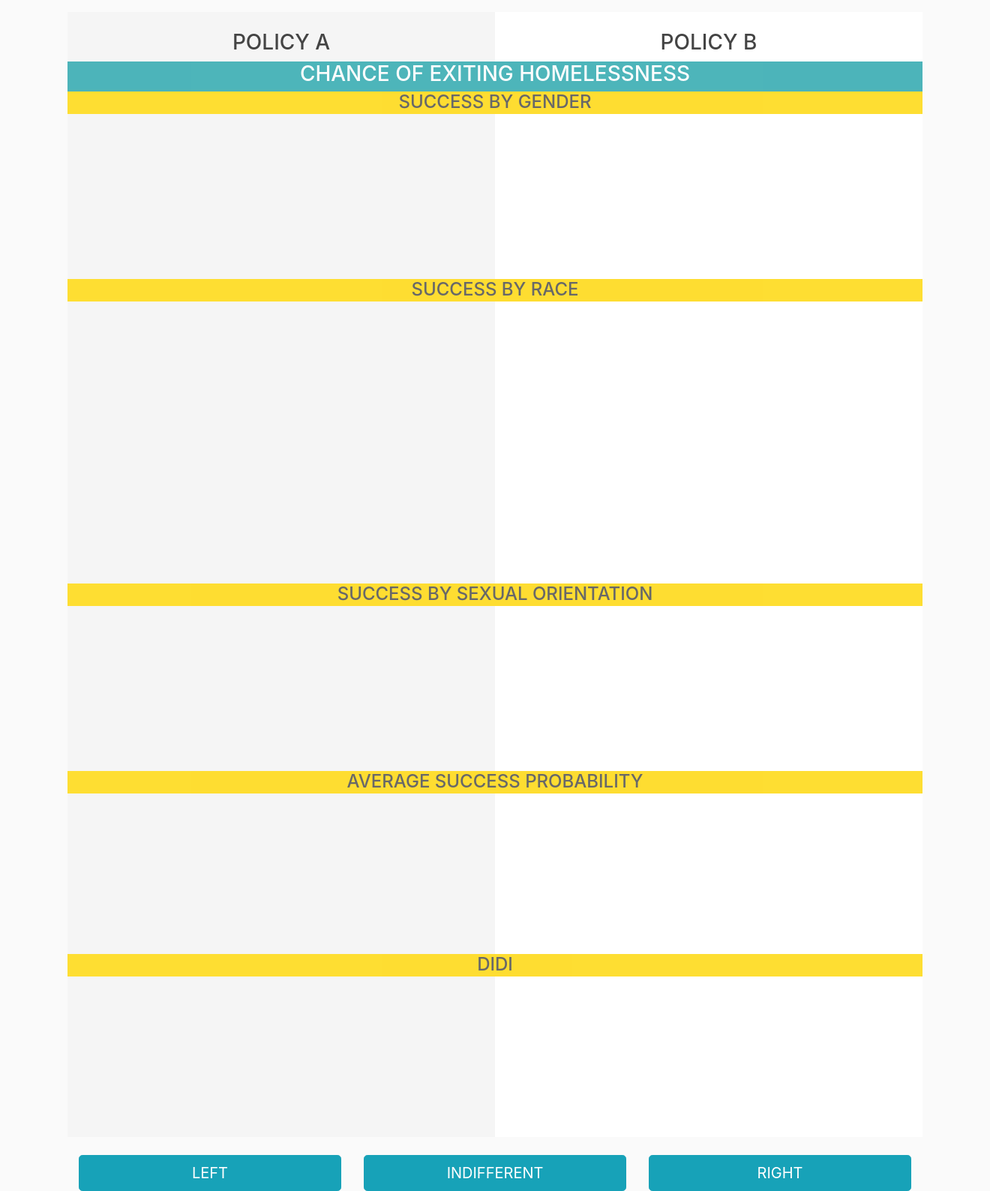
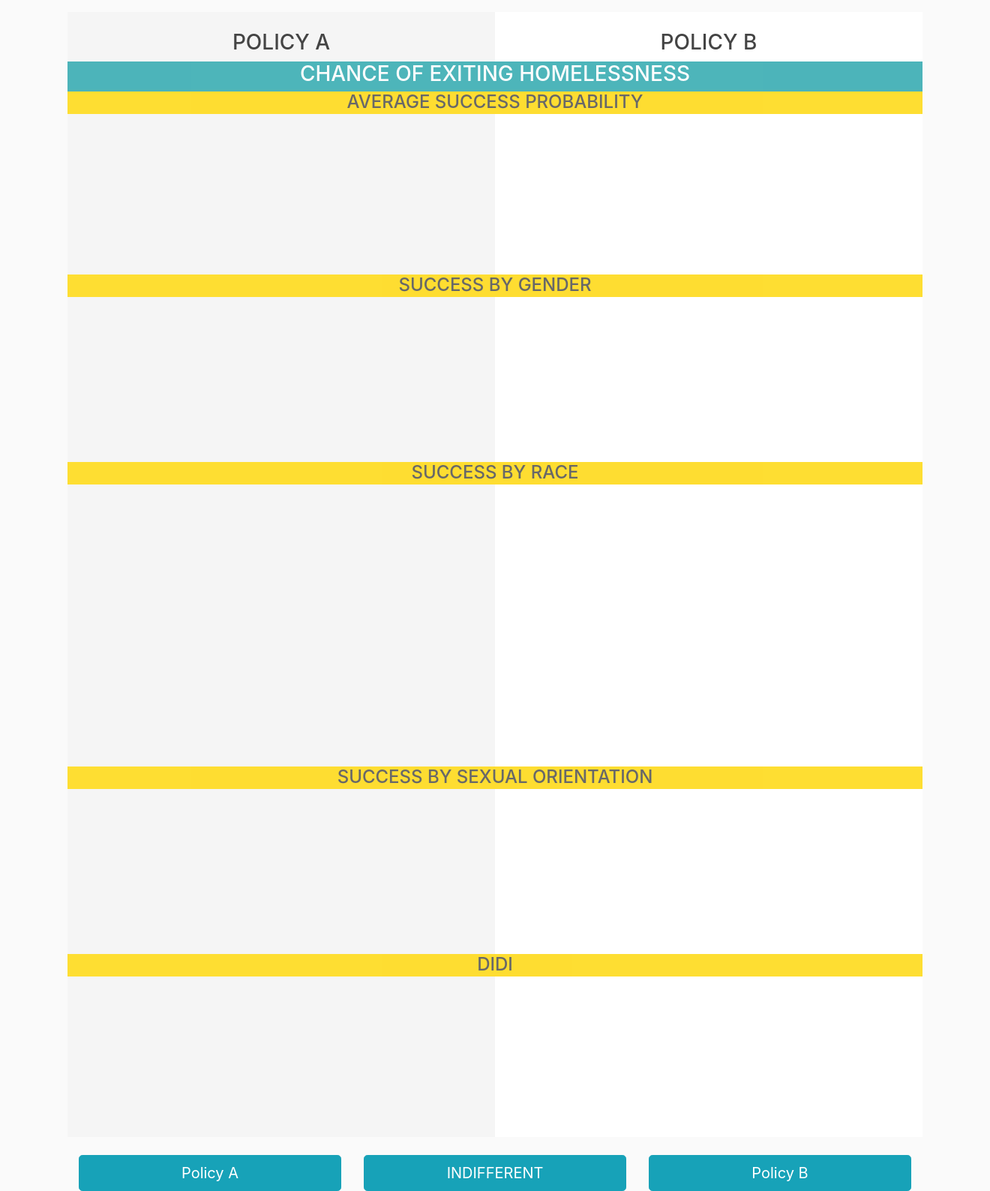
Before and after one commit to AayushSinha/cais-website, a Django app: page /staticquiz/ in a window 1320 px wide; the page is wider, and only the part inside the window is pictured. Shown: the part 64-1652 px from the top of that part at 75% size. Run offline with Django 3.2, Linux system fonts and the light colour scheme; a map, chart or similar area stays blank; some libraries are stand-ins or nearby versions.

Commit message:
Code updated

```diff
--- a/mysite/main/templates/main/staticquiz.html
+++ b/mysite/main/templates/main/staticquiz.html
@@ -63,11 +63,17 @@ function setChart(){
               ],
           }],
           labels:['Male: '+ Math.round(gen_male[0])+"%"],
+        //    labels:['Success: '+ Math.round(gen_male[0])+"%",'Failure: '+ Math.round(100-gen_male[0])+"%"],
+        // labels: ['Male']
+
       },
+
       options: {
         tooltips: {
          enabled: false
+
     },
+
       }
   });
   var myChart = new Chart(A_gen_female, {
@@ -80,7 +86,10 @@ function setChart(){
                   'rgb(201, 203, 207)',
               ],
           }],
-          labels:['Female: '+ Math.round(gen_female[0])+"%"],
+         labels:['Female: '+ Math.round(gen_female[0])+"%"],
+        //   labels:['Success: '+ Math.round(gen_female[0])+"%",'Failure: '+ Math.round(100-gen_female[0])+"%"],
+        //   labels:['FEMALE:'],
+
       },
       options: {
         tooltips: {
@@ -215,7 +224,7 @@ function setChart(){
       }
   });
   var myChart = new Chart(A_average_success, {
-      type: 'doughnut',
+      type: 'pie',
       data: {
           datasets: [{
               data: [Math.round(avg_success[0]),Math.round(100-avg_success[0])],
@@ -235,7 +244,8 @@ function setChart(){
   var myChart = new Chart(A_didi, {
       type: 'bar',
       data: {
-          labels:['Gender DIDI: '+ Math.round(g_didi[0])+"%",'Race DIDI: '+ Math.round(r_didi[0])+"%",'Sex DIDI: '+ Math.round(s_didi[0])+"%"],
+        //   labels:['Gender DIDI: '+ Math.round(g_didi[0])+"%",'Race DIDI: '+ Math.round(r_didi[0])+"%",'Sex DIDI: '+ Math.round(s_didi[0])+"%"],
+        labels:['Gender', 'Race', 'Sex'],
           datasets: [{
               data: [Math.round(g_didi[0]),Math.round(r_didi[0]),Math.round(s_didi[0])],
               backgroundColor: [
@@ -255,13 +265,18 @@ function setChart(){
                   beginAtZero: true,
                   steps: 10,
                   stepValue: 5,
-                  max: 100
+                  max: 100,
+
+                },
+                scaleLabel: {
+                    display: true,
+                     labelString: 'Probability'
                 }
+
             }]
         },
       }
   });
-
 
   var myChart = new Chart(B_gen_male, {
       type: TYPE,
@@ -426,7 +441,7 @@ function setChart(){
       }
   });
   var myChart = new Chart(B_average_success, {
-      type: 'doughnut',
+      type: 'pie',
       data: {
           datasets: [{
               data: [Math.round(avg_success[1]),Math.round(100-avg_success[1])],
@@ -446,7 +461,9 @@ function setChart(){
   var myChart = new Chart(B_didi, {
       type: 'bar',
       data: {
-          labels:['Gender DIDI: '+ Math.round(g_didi[1])+"%",'Race DIDI: '+ Math.round(r_didi[1])+"%",'Sex DIDI: '+ Math.round(s_didi[1])+"%"],
+        //   labels:['Gender DIDI: '+ Math.round(g_didi[1])+"%",'Race DIDI: '+ Math.round(r_didi[1])+"%",'Sex DIDI: '+ Math.round(s_didi[1])+"%"],
+          labels:['Gender', 'Race', 'Sex'],
+
           datasets: [{
               data: [Math.round(g_didi[1]),Math.round(r_didi[1]),Math.round(s_didi[1])],
               backgroundColor: [
@@ -466,7 +483,11 @@ function setChart(){
                   beginAtZero: true,
                   steps: 10,
                   stepValue: 5,
-                  max: 100
+                  max: 100,
+                },
+                scaleLabel: {
+                    display: true,
+                    labelString: 'Probability',
                 }
             }]
         },
@@ -488,6 +509,18 @@ function setChart(){
 </div>
 <div class="row">
     <div style = "text-align:center;background-color:#0498a0;opacity:0.7;height:40px;width:100%;"><h3 style= "color:white;">CHANCE OF EXITING HOMELESSNESS</h3></div>
+    <div style = "text-align:center;background-color:#FFD700;opacity:0.8;height:30px;width:100%"><h4>AVERAGE SUCCESS PROBABILITY</h4></div>
+</div>
+<div class="row">
+    <div class="col-sm-6" style = "text-align:center;background-color:#F5F5F5;display: flex;padding-bottom: 2rem;padding-top: 2rem;">
+        <canvas id="A_average_success"></canvas>
+    </div>
+    <div class="col-sm-6" style = "text-align:center;background-color:#FFF;display: flex;padding-bottom: 2rem;padding-top: 2rem;">
+        <canvas id="B_average_success"></canvas>
+    </div>
+</div>
+
+<div class="row">
     <div style = "text-align:center;background-color:#FFD700;opacity:0.8;height:30px;width:100%"><h4>SUCCESS BY GENDER</h4></div>
 </div>
 <div class="row">
@@ -570,17 +603,7 @@ function setChart(){
         </div>
     </div>
 </div>
-<div class="row">
-    <div style = "text-align:center;background-color:#FFD700;opacity:0.8;height:30px;width:100%"><h4>AVERAGE SUCCESS PROBABILITY</h4></div>
-</div>
-<div class="row">
-    <div class="col-sm-6" style = "text-align:center;background-color:#F5F5F5;display: flex;padding-bottom: 2rem;padding-top: 2rem;">
-        <canvas id="A_average_success"></canvas>
-    </div>
-    <div class="col-sm-6" style = "text-align:center;background-color:#FFF;display: flex;padding-bottom: 2rem;padding-top: 2rem;">
-        <canvas id="B_average_success"></canvas>
-    </div>
-</div>
+
 <div class="row">
     <div style = "text-align:center;background-color:#FFD700;opacity:0.8;height:30px;width:100%"><h4>DIDI</h4></div>
 </div>
@@ -646,14 +669,14 @@ function setChart(){
   {% csrf_token %}
 <div class="row">
   <div class ='col-sm-4' style = "text-align:center;">
-      <button type="submit" name = "left" id = "left" class="btn btn-info btn-lg btn-block" value="left"/>LEFT</button>
+      <button type="submit" name = "left" id = "left" class="btn btn-info btn-lg btn-block" value="Policy"/>Policy A</button>
   </div>
   <div class ='col-sm-4' style = "text-align:center;">
     <button type="submit" name = "indifferent" id = "indifferent" class="btn btn-info btn-lg btn-block " value="indifferent"/>INDIFFERENT</button>
     <button type="submit" name = "finish" id = "finish" class="btn btn-warning btn-lg btn-block" style="display:none;" />FINISH</button>
 </div>
   <div class ='col-sm-4' style = "text-align:center;">
-    <button type="submit" name = "right" id = "right" class="btn btn-info btn-lg btn-block" value="right"/>RIGHT</button>
+    <button type="submit" name = "right" id = "right" class="btn btn-info btn-lg btn-block" value="right"/>Policy B</button>
   </div>
 </div>
   </form>
```
Also changed, not shown: mysite/db.sqlite3.
